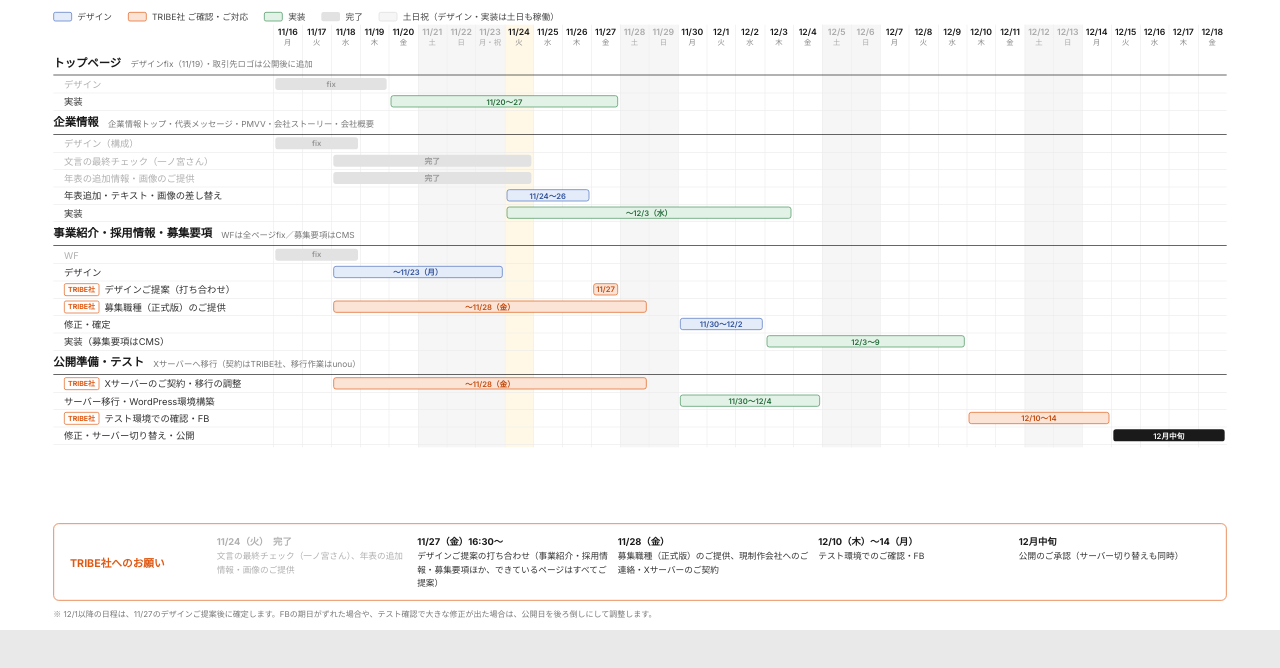
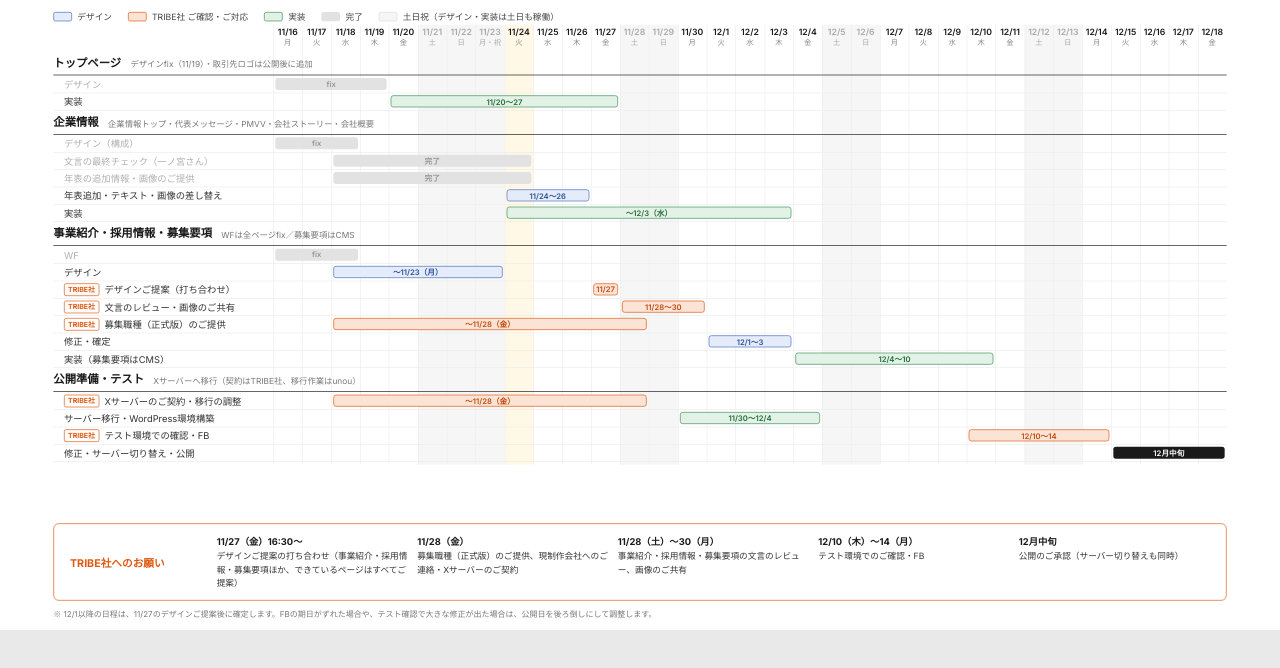
Before and after one commit to unouinc/tribe, a plain HTML site: page schedule.html in a window 1280 px wide. Shown: the part 90-758 px from the top of the page. Drawn offline with Linux system fonts and the light colour scheme.

Commit message:
スケジュール：事業紹介・採用・募集要項に提案後の文言レビュー・画像共有期間を追加し、修正・実装を後ろ倒し
Co-Authored-By: Claude Opus 5.5 <noreply@anthropic.com>
Claude-Session: https://claude.ai/code/session_01HbiF9eLM6LBEZL6qNMSmjU

```diff
--- a/schedule.html
+++ b/schedule.html
@@ -58,9 +58,10 @@ var G=[
  ['WF','d','11/16','11/18','fix'],
  ['デザイン','g','11/18','11/23','〜11/23（月）'],
  ['デザインご提案（打ち合わせ）','t','11/27','11/27','11/27'],
+ ['文言のレビュー・画像のご共有','t','11/28','11/30','11/28〜30'],
  ['募集職種（正式版）のご提供','t','11/18','11/28','〜11/28（金）'],
- ['修正・確定','g','11/30','12/2','11/30〜12/2'],
- ['実装（募集要項はCMS）','i','12/3','12/9','12/3〜9']]],
+ ['修正・確定','g','12/1','12/3','12/1〜3'],
+ ['実装（募集要項はCMS）','i','12/4','12/10','12/4〜10']]],
 ['公開準備・テスト','Xサーバーへ移行（契約はTRIBE社、移行作業はunou）',[
  ['Xサーバーのご契約・移行の調整','t','11/18','11/28','〜11/28（金）'],
  ['サーバー移行・WordPress環境構築','i','11/30','12/4','11/30〜12/4'],
@@ -77,9 +78,9 @@ for(var i=0;i<N;i++){var d=new Date(D0.getTime()+i*864e5),md=(d.getMonth()+1)+'/
 document.getElementById('g').innerHTML=h+rows;
 </script>
 <div class="ask"><h3>TRIBE社へのお願い</h3><ul>
-<li style="color:#b0b0b0"><b style="color:#b0b0b0">11/24（火）　完了</b>文言の最終チェック（一ノ宮さん）、年表の追加情報・画像のご提供</li>
 <li><b>11/27（金）16:30〜</b>デザインご提案の打ち合わせ（事業紹介・採用情報・募集要項ほか、できているページはすべてご提案）</li>
 <li><b>11/28（金）</b>募集職種（正式版）のご提供、現制作会社へのご連絡・Xサーバーのご契約</li>
+<li><b>11/28（土）〜30（月）</b>事業紹介・採用情報・募集要項の文言のレビュー、画像のご共有</li>
 <li><b>12/10（木）〜14（月）</b>テスト環境でのご確認・FB</li>
 <li><b>12月中旬</b>公開のご承認（サーバー切り替えも同時）</li>
 </ul></div>
```
